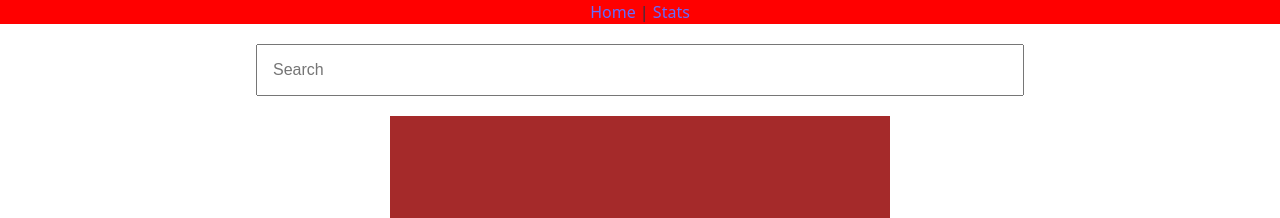
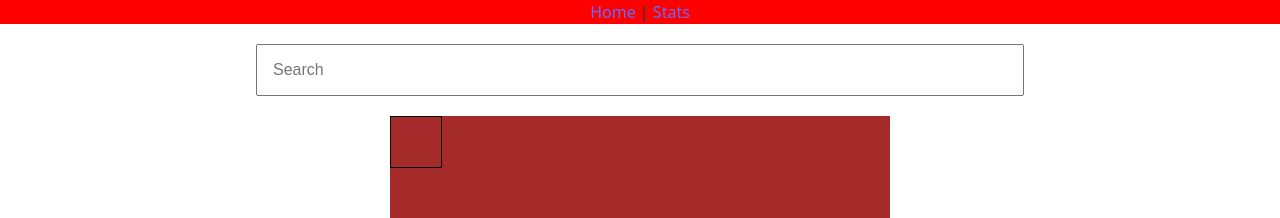
Before and after one commit to Floatghost/Preis_checker, a React (Vite) app: page / in a window 1280 px wide. Shown: the top 218 px of the page. Built offline with nearby package versions, Linux system fonts and the light colour scheme.

Commit message:
i did nothing

```diff
--- /dev/null
+++ b/src/components/tableElem/index.ts
@@ -0,0 +1 @@
+export {default} from "./tableElem.tsx";
--- /dev/null
+++ b/src/components/tableElem/tableElem.module.css
@@ -0,0 +1,6 @@
+.Name {
+    width: 50px;
+    height: 50px;
+    border: 1px solid black;
+
+}
--- /dev/null
+++ b/src/components/tableElem/tableElem.tsx
@@ -0,0 +1,16 @@
+import { useState } from "react";
+import styles from "./tableElem.module.css"
+
+export default function TableElem() {
+    const [produktName, setProduktName] = useState('');
+    const [produktPreis, setProduktPreis] = useState('');
+
+
+    return (
+        <div>
+            <div className={styles.Name}>
+
+            </div>
+        </div>
+    );
+};
--- a/src/pages/Home/Home.tsx
+++ b/src/pages/Home/Home.tsx
@@ -1,5 +1,6 @@
 import React, { useState } from 'react';
 import styles from "./home.module.css";
+import TableElem from '../../components/tableElem';
 
 export default function SearchInput() {
     const [query, setQuery] = useState('');
@@ -21,7 +22,8 @@ export default function SearchInput() {
                 placeholder="Search"
             />
             <div className={styles.Tabelle}>
-
+                <TableElem
+                />
             </div>
         </div>
     );
```
